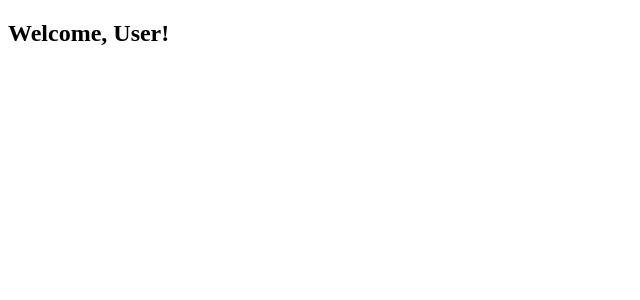
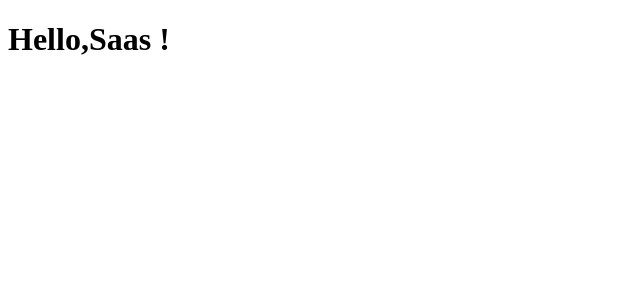
Before and after one commit to SumaiyaNM2024/CountApp, a React (Vite) app: page / in a window 1280 px wide. Shown: the top 300 px of the page, without its empty margins (0-640 px from the left). Built offline with nearby package versions, Linux system fonts and the light colour scheme.

Commit message:
props updated

```diff
--- /dev/null
+++ b/src/Greeting.jsx
@@ -0,0 +1,7 @@
+import React from 'react'
+
+function Greeting(props) {
+  return <h1> Hello,{props.name}!</h1>
+}
+
+export default Greeting
--- a/src/main.jsx
+++ b/src/main.jsx
@@ -3,12 +3,14 @@
 // import App from './App.jsx'
 import './index.css'
 // import UseEffect from './UseEffect.jsx'
-import Rendering from './Rendering.jsx'
+// import Rendering from './Rendering.jsx'
+import Greeting from './Greeting.jsx'
 
 createRoot(document.getElementById('root')).render(
   <StrictMode>
     {/* <App /> */}
     {/* <UseEffect/> */}
-    <Rendering />
+    {/* <Rendering /> */}
+    <Greeting name = "Saas "/>
   </StrictMode>,
 )
```
